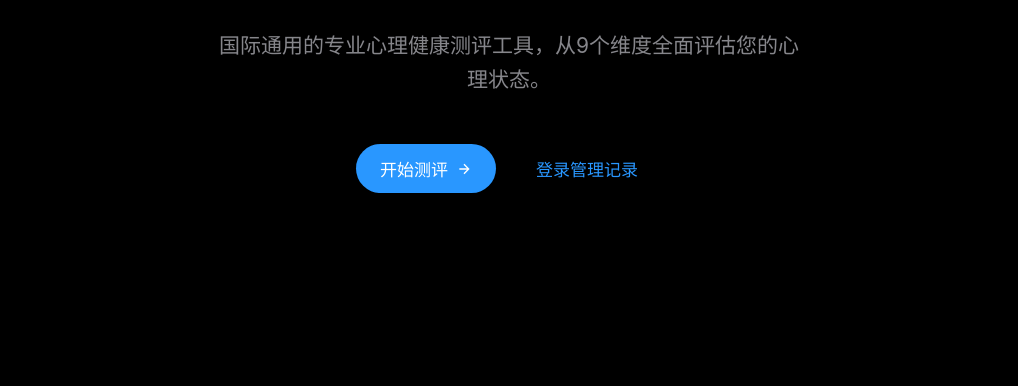
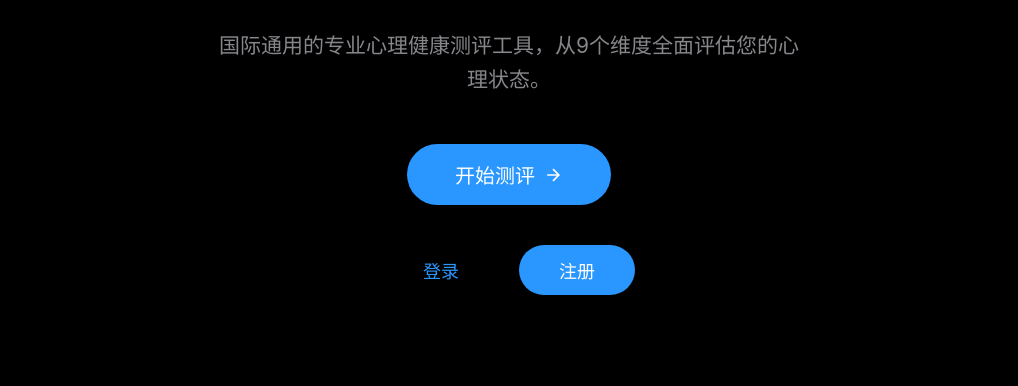
Before and after one commit to liuq8795-lang/scl90-assessment, a website: page public/index.html in a window 1280 px wide. Shown: the part 414-800 px from the top of the page, without its empty margins (131-1149 px from the left). Drawn offline with Linux system fonts and the light colour scheme.

Commit message:
Add prominent login/register buttons

```diff
--- a/public/index.html
+++ b/public/index.html
@@ -762,14 +762,21 @@
             <p class="hero-subtitle">症状自评量表</p>
             <p class="hero-desc">国际通用的专业心理健康测评工具，从9个维度全面评估您的心理状态。</p>
             <div class="hero-cta">
-                <button class="btn btn-primary" onclick="startAssessment()">
+                <button class="btn btn-primary" onclick="startAssessment()" style="padding: 16px 48px; font-size: 20px;">
                     开始测评
-                    <svg width="16" height="16" viewBox="0 0 24 24" fill="none" stroke="currentColor" stroke-width="2">
+                    <svg width="20" height="20" viewBox="0 0 24 24" fill="none" stroke="currentColor" stroke-width="2">
                         <path d="M5 12h14M12 5l7 7-7 7"/>
                     </svg>
                 </button>
-                <button class="btn btn-secondary" onclick="showAuth()">
-                    登录管理记录
+            </div>
+
+            <!-- 登录注册按钮 -->
+            <div style="margin-top: 40px; display: flex; gap: 20px; justify-content: center; flex-wrap: wrap;">
+                <button class="btn btn-secondary" onclick="showAuth()" style="font-size: 18px; padding: 12px 40px;">
+                    登录
+                </button>
+                <button class="btn btn-primary" onclick="showAuth()" style="font-size: 18px; padding: 12px 40px;">
+                    注册
                 </button>
             </div>
         </section>
```
